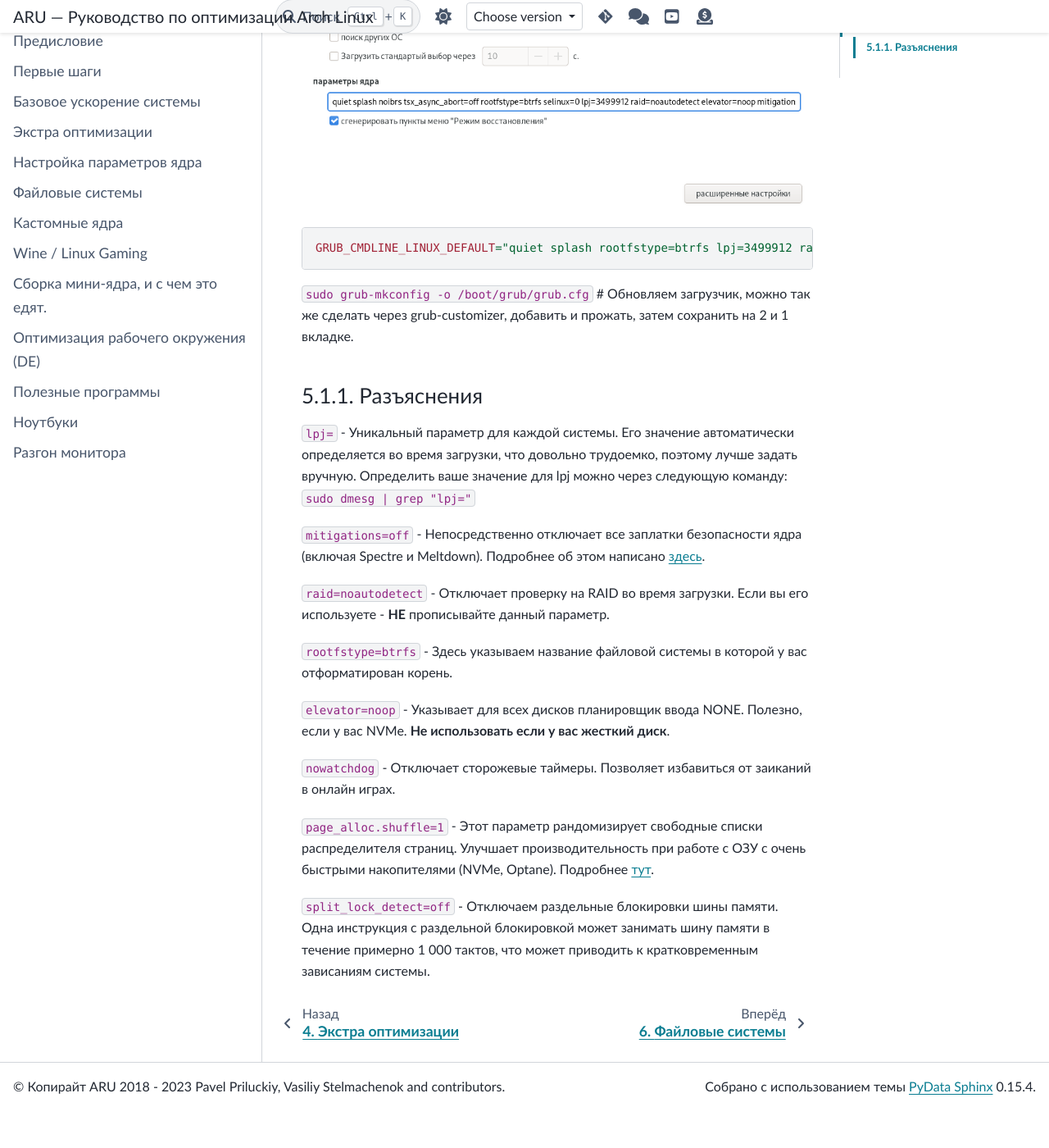
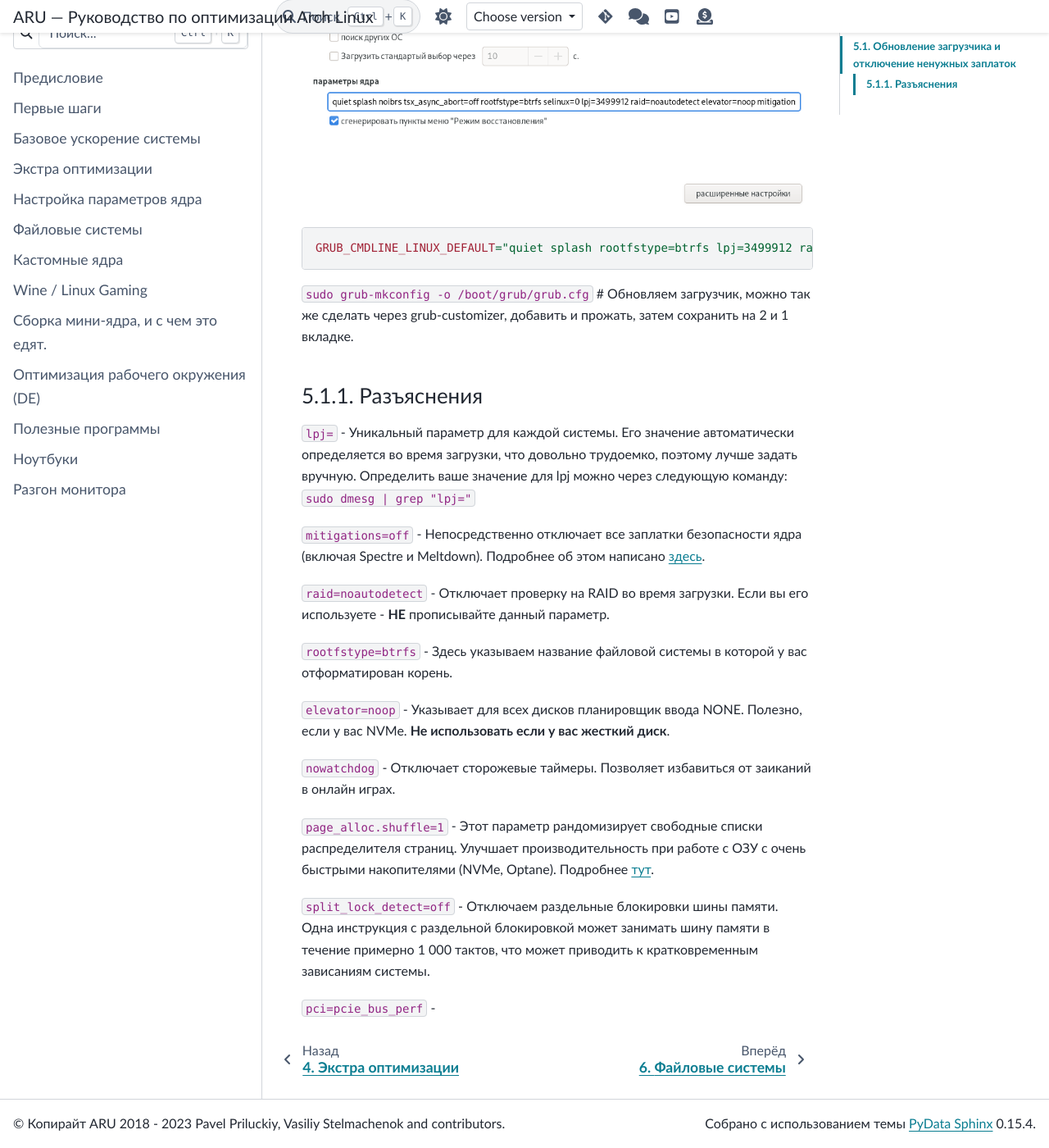
Before and after one commit to ventureoo/ARU, a Sphinx documentation site: the page built from docs/source/kernel-parameters.rst, in a window 1280 px wide and 1400 px high, scrolled down 645 px. Shown: the whole window at 82% size. Built offline with Sphinx 7.4.7 and the PyData theme 0.15.4, drawn with Linux system fonts in a browser that asks for light colours; before the commit the page ends 2000 px from its top, so only the background shows below that.

Commit message:
linux-gaming: Fix renice for gamemode
It is already negate value

```diff
--- a/docs/source/kernel-parameters.rst
+++ b/docs/source/kernel-parameters.rst
@@ -30,7 +30,7 @@
 
 ::
 
-  GRUB_CMDLINE_LINUX_DEFAULT="quiet splash rootfstype=btrfs lpj=3499912 raid=noautodetect elevator=noop mitigations=off preempt=none nowatchdog audit=0 page_alloc.shuffle=1 split_lock_detect=off"
+  GRUB_CMDLINE_LINUX_DEFAULT="quiet splash rootfstype=btrfs lpj=3499912 raid=noautodetect elevator=noop mitigations=off preempt=none nowatchdog audit=0 page_alloc.shuffle=1 split_lock_detect=off pci=pcie_bus_perf"
 
 
 ``sudo grub-mkconfig -o /boot/grub/grub.cfg`` # Обновляем загрузчик, можно так
@@ -75,4 +75,6 @@
 памяти в течение примерно 1 000 тактов, что может приводить к
 кратковременным зависаниям системы.
 
+``pci=pcie_bus_perf`` -
+
 .. vim:set textwidth=70:
--- a/docs/source/linux-gaming.rst
+++ b/docs/source/linux-gaming.rst
@@ -682,7 +682,7 @@
 
   [general]
   ; Повышает приоритет игры до максимума
-  renice=-19
+  renice=19
 
   ; Устанавливает режим работы процессора на максимальную производительность
   desiredgov=performance
```
